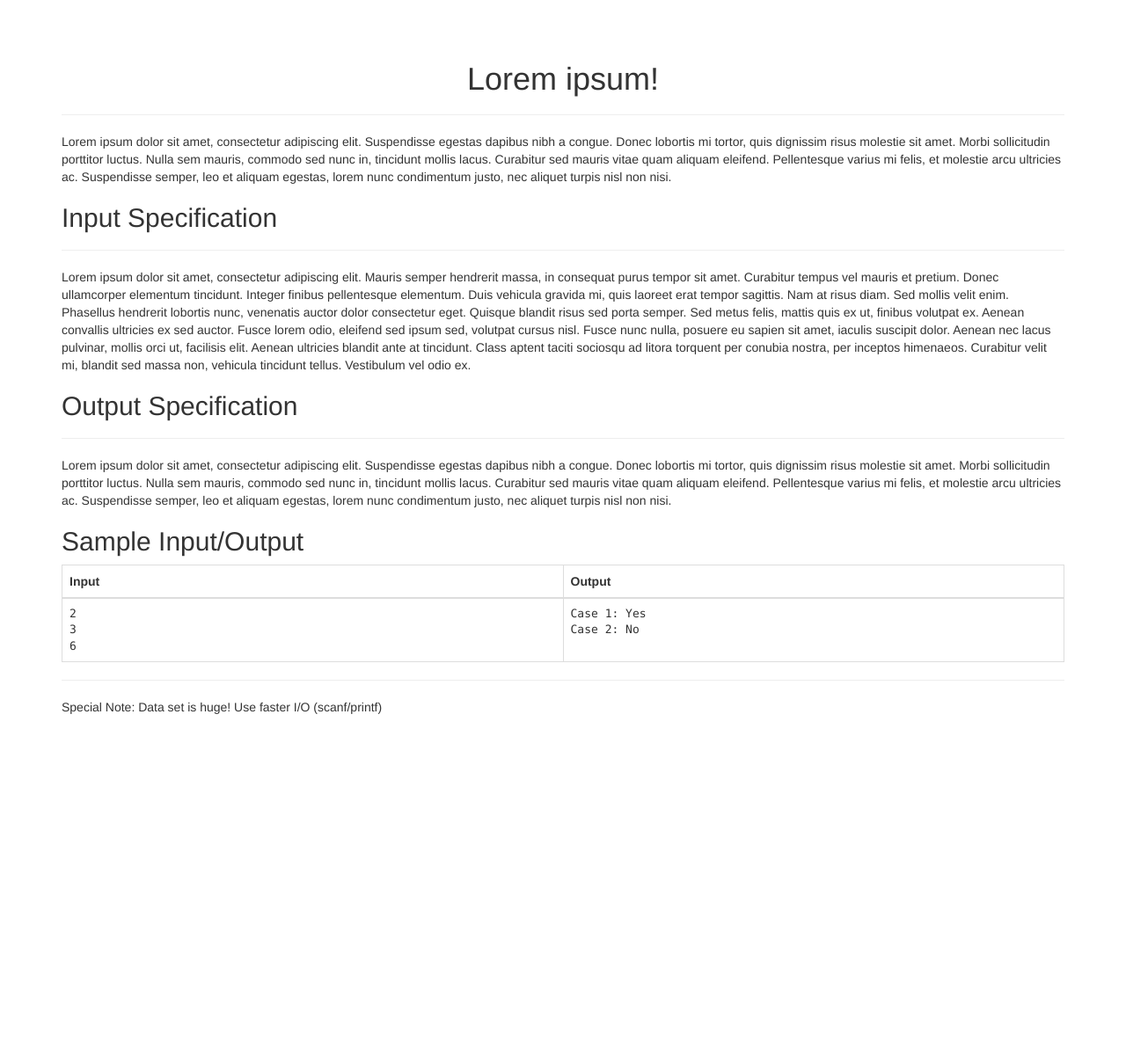
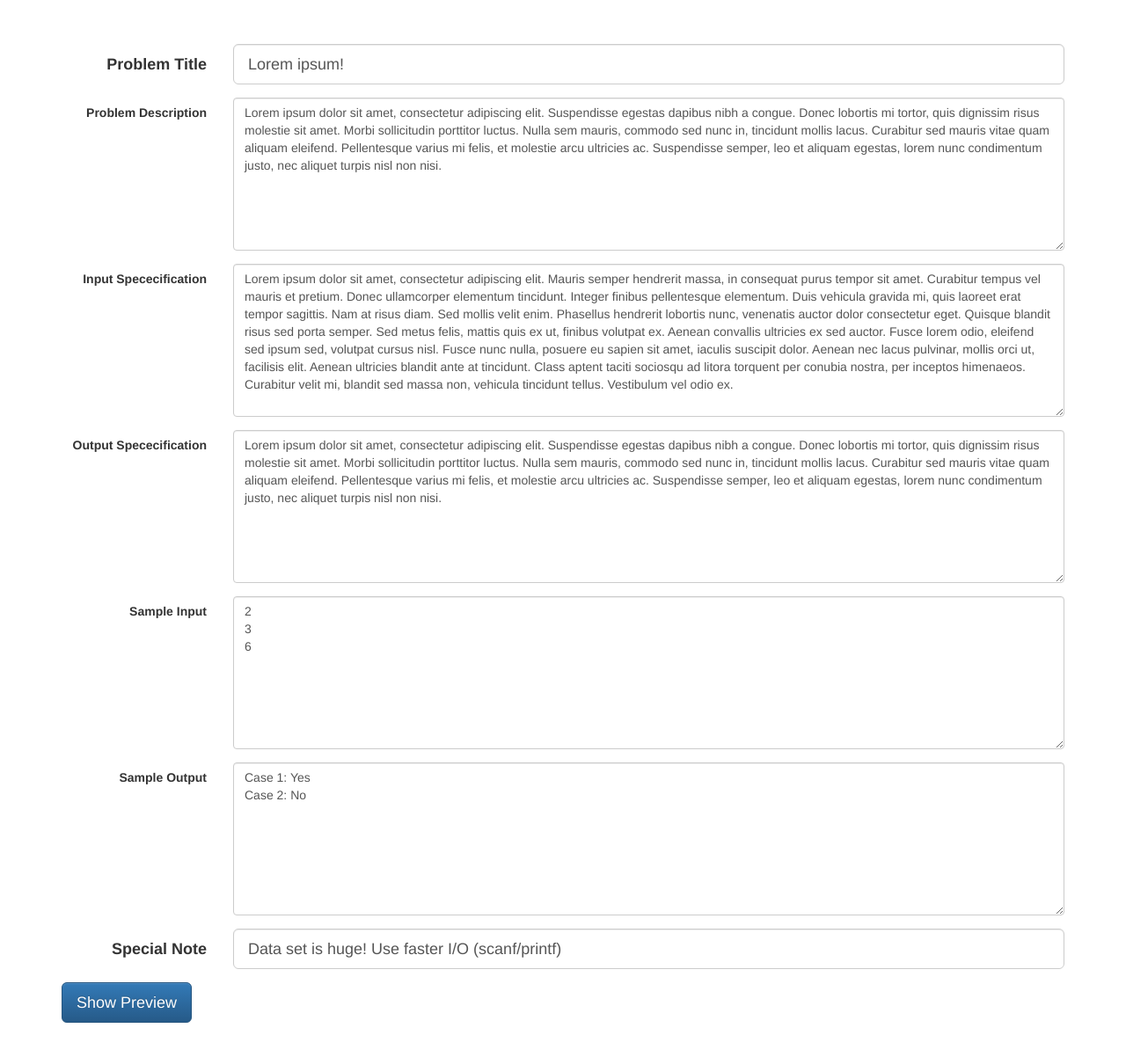
Before and after one commit to himuhasib/problem-statement-maker, a plain HTML site: page index.html in a window 1280 px wide. Shown: the whole page at 88% size. Before the commit the page ends 874 px from the top, so only its background shows below. Drawn offline with nearby package versions, Linux system fonts and the light colour scheme.

Commit message:
Editor added

```diff
--- a/index.html
+++ b/index.html
@@ -35,7 +35,78 @@
 
 	<body>
 		<div class="container" ng-app="myApp" ng-controller="myController">
-			<div>
+
+			<div ng-show="problemBuilder">
+				<form class="form-horizontal">
+
+					<div class="form-group form-group-lg">
+						<label class="col-sm-2 control-label">Problem Title</label>
+						<div class="col-sm-10">
+							<input type="text" class="form-control" ng-model="problemTitle" />
+						</div>
+					</div>
+
+
+					<div class="form-group">
+						<label class="col-sm-2 control-label">Problem Description</label>
+						<div class="col-sm-10">
+							<textarea class="form-control" rows="8" ng-model="problemBody"></textarea>
+						</div>
+					</div>
+
+
+
+					<div class="form-group">
+						<label class="col-sm-2 control-label">Input Spececification</label>
+						<div class="col-sm-10">
+							<textarea class="form-control" rows="8" ng-model="inputSpec"></textarea>
+						</div>
+					</div>
+
+
+
+					<div class="form-group">
+						<label class="col-sm-2 control-label">Output Spececification</label>
+						<div class="col-sm-10">
+							<textarea class="form-control" rows="8" ng-model="outputSpec"></textarea>
+						</div>
+					</div>
+
+
+					<div class="form-group">
+						<label class="col-sm-2 control-label">Sample Input</label>
+						<div class="col-sm-10">
+							<textarea class="form-control" rows="8" ng-model="sampleInput"></textarea>
+						</div>
+					</div>
+
+					<div class="form-group">
+						<label class="col-sm-2 control-label">Sample Output</label>
+						<div class="col-sm-10">
+							<textarea class="form-control" rows="8" ng-model="sampleOutput"></textarea>
+						</div>
+					</div>
+
+
+
+					<div class="form-group form-group-lg">
+						<label class="col-sm-2 control-label">Special Note</label>
+						<div class="col-sm-10">
+							<input type="text" class="form-control" ng-model="specialNote" />
+						</div>
+					</div>
+
+				</form>
+
+				<button type="button" class="btn btn-primary btn-lg" ng-click="showPreview()">Show Preview</button>
+
+			</div>
+
+
+
+
+
+			<div ng-show="problemViewer">
 				<center>
 					<h1>{{problemTitle}}</h1>
 				</center>
@@ -66,16 +137,21 @@
 					<tbody>
 						<tr>
 							<td>
-								<pre>{{problemInput}}</pre>
+								<pre>{{sampleInput}}</pre>
 							</td>
 							<td>
-								<pre>{{problemOutput}}</pre>
+								<pre>{{sampleOutput}}</pre>
 							</td>
 						</tr>
 					</tbody>
 				</table>
 				<hr />
-				<p>Special Note: {{note}}</p>
+				<p>Special Note: {{specialNote}}</p>
+
+				<div ng-show="showButtons">
+					<button class="btn btn-primary btn-lg" ng-click="showFinal()">Make it Final!</button>
+					<button class="btn btn-primary btn-lg" ng-click="showForm()">Back And Edit</button>
+				</div>
 
 			</div>
 		</div>
--- a/js/app.js
+++ b/js/app.js
@@ -5,7 +5,33 @@ app.controller('myController', function($scope){
 	$scope.problemBody = "Lorem ipsum dolor sit amet, consectetur adipiscing elit. Suspendisse egestas dapibus nibh a congue. Donec lobortis mi tortor, quis dignissim risus molestie sit amet. Morbi sollicitudin porttitor luctus. Nulla sem mauris, commodo sed nunc in, tincidunt mollis lacus. Curabitur sed mauris vitae quam aliquam eleifend. Pellentesque varius mi felis, et molestie arcu ultricies ac. Suspendisse semper, leo et aliquam egestas, lorem nunc condimentum justo, nec aliquet turpis nisl non nisi.";
 	$scope.inputSpec = "Lorem ipsum dolor sit amet, consectetur adipiscing elit. Mauris semper hendrerit massa, in consequat purus tempor sit amet. Curabitur tempus vel mauris et pretium. Donec ullamcorper elementum tincidunt. Integer finibus pellentesque elementum. Duis vehicula gravida mi, quis laoreet erat tempor sagittis. Nam at risus diam. Sed mollis velit enim. Phasellus hendrerit lobortis nunc, venenatis auctor dolor consectetur eget. Quisque blandit risus sed porta semper. Sed metus felis, mattis quis ex ut, finibus volutpat ex. Aenean convallis ultricies ex sed auctor. Fusce lorem odio, eleifend sed ipsum sed, volutpat cursus nisl. Fusce nunc nulla, posuere eu sapien sit amet, iaculis suscipit dolor. Aenean nec lacus pulvinar, mollis orci ut, facilisis elit. Aenean ultricies blandit ante at tincidunt. Class aptent taciti sociosqu ad litora torquent per conubia nostra, per inceptos himenaeos. Curabitur velit mi, blandit sed massa non, vehicula tincidunt tellus. Vestibulum vel odio ex.";
 	$scope.outputSpec = "Lorem ipsum dolor sit amet, consectetur adipiscing elit. Suspendisse egestas dapibus nibh a congue. Donec lobortis mi tortor, quis dignissim risus molestie sit amet. Morbi sollicitudin porttitor luctus. Nulla sem mauris, commodo sed nunc in, tincidunt mollis lacus. Curabitur sed mauris vitae quam aliquam eleifend. Pellentesque varius mi felis, et molestie arcu ultricies ac. Suspendisse semper, leo et aliquam egestas, lorem nunc condimentum justo, nec aliquet turpis nisl non nisi.";
-	$scope.problemInput = "2\n3\n6\n";
-	$scope.problemOutput = "Case 1: Yes\nCase 2: No\n";
-	$scope.note = "Data set is huge! Use faster I/O (scanf/printf)";
+	$scope.sampleInput = "2\n3\n6\n";
+	$scope.sampleOutput = "Case 1: Yes\nCase 2: No\n";
+	$scope.specialNote = "Data set is huge! Use faster I/O (scanf/printf)";
+
+
+
+	$scope.problemBuilder = 1;
+	$scope.problemViewer = 0;
+	$scope.showButtons = 1;
+
+	$scope.showPreview = function(){
+		$scope.problemBuilder = 0;
+		$scope.problemViewer = 1;
+		$scope.showButtons = 1;
+	}
+
+	$scope.showFinal = function(){
+		$scope.problemBuilder = 0;
+		$scope.problemViewer = 1;
+		$scope.showButtons = 0;
+	}
+
+	$scope.showForm = function(){
+		$scope.problemBuilder = 1;
+		$scope.problemViewer = 0;
+		$scope.showButtons = 0;
+	}
+
+
 });
```
